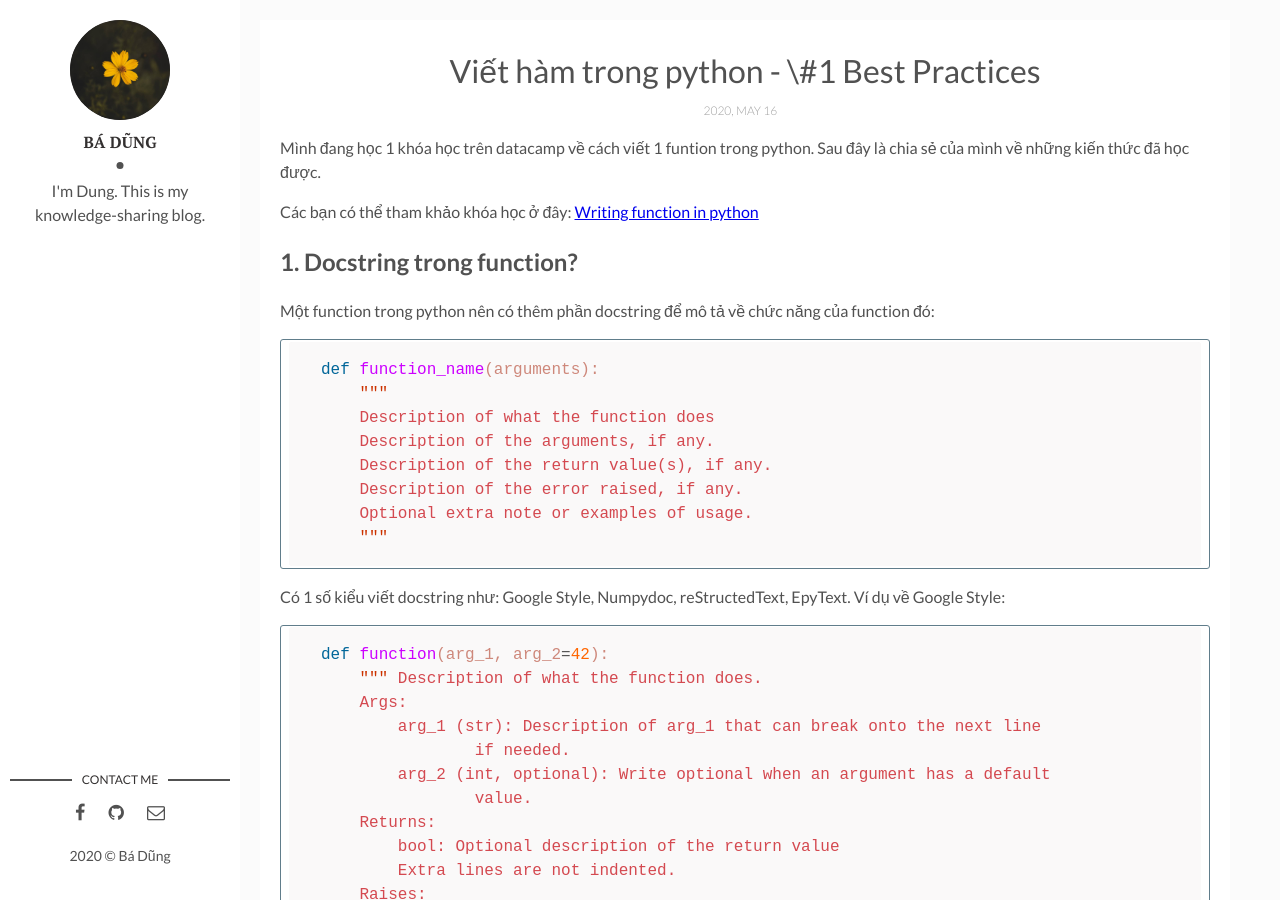
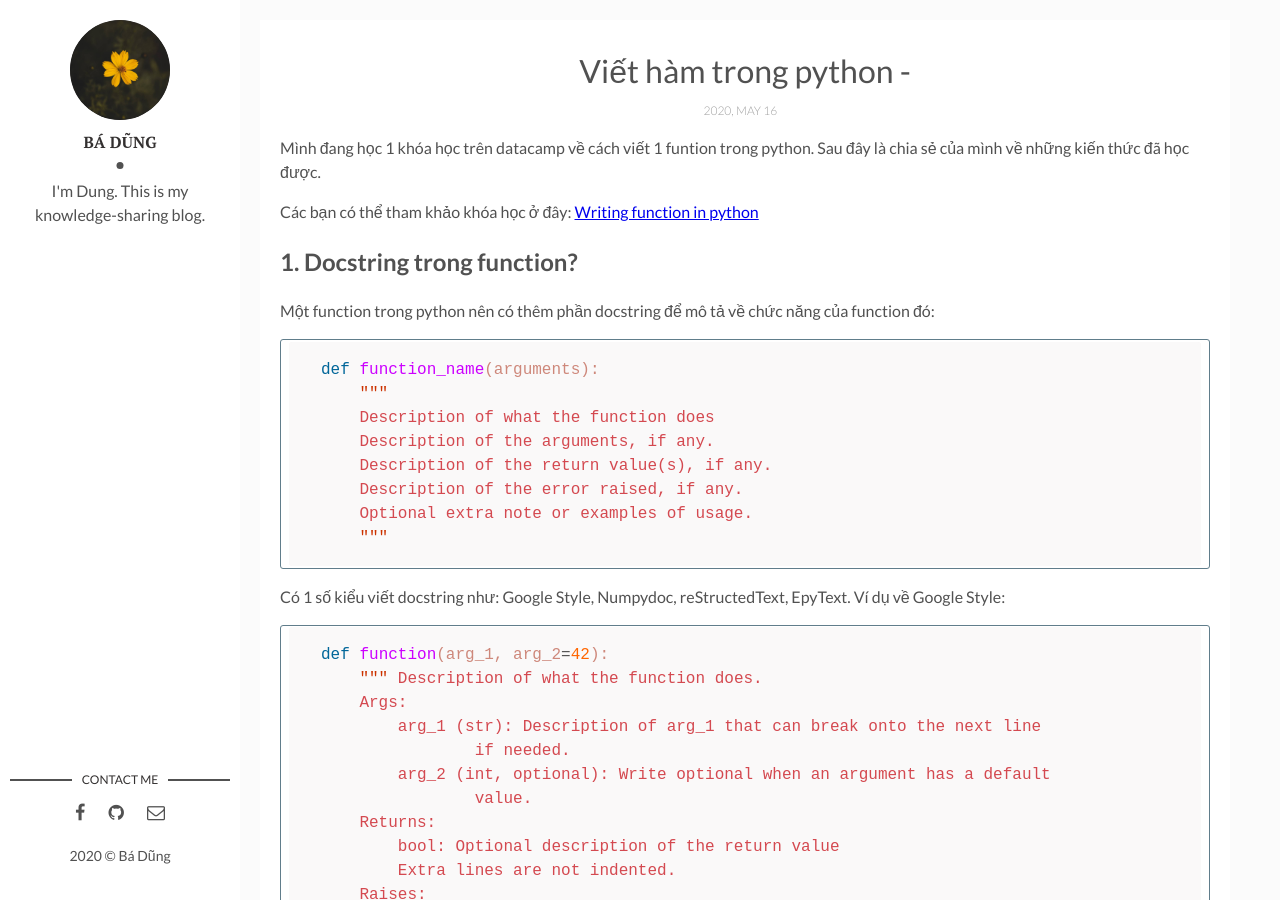
Before and after one commit to badung7576x/badung7576x.github.io, a Jekyll site: the page built from _posts/2020-05-16-best-practices.md, in a window 1280 px wide and 900 px high. Built offline with Jekyll 4.4.1, drawn with Linux system fonts in a browser that asks for light colours; comment, search, counter and statistics services are not loaded.

Commit message:
Change title post

```diff
--- a/_posts/2020-05-16-best-practices.md
+++ b/_posts/2020-05-16-best-practices.md
@@ -1,6 +1,6 @@
 ---
 layout: post
-title: Viết hàm trong python - \#1 Best Practices
+title: Viết hàm trong python - #1 Best Practices
 date: 2020-05-16
 description:  Luyện tập viết hàm trong python ? # Add post description (optional)
 img:  # Add image post (optional)
```
